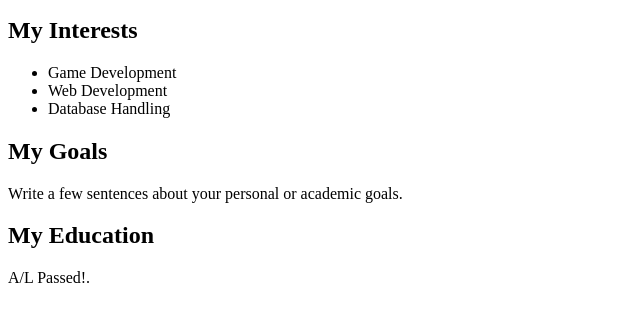
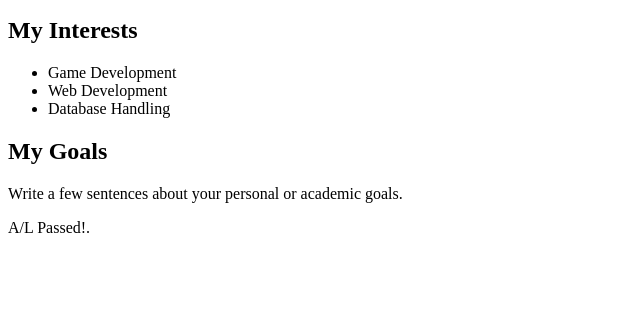
Before and after one commit to DhananjayaIro/studentWebsite, a plain HTML site: page index.html in a window 1280 px wide. Shown: the part 101-422 px from the top of the page, without its empty margins (0-640 px from the left). Drawn offline with Linux system fonts and the light colour scheme.

Commit message:
Created Personal Web Site

```diff
--- a/index.html
+++ b/index.html
@@ -23,7 +23,7 @@
        			 Write a few sentences about your personal or academic goals.
     		</p>
 
-		<h2>My Education</h2>
+
 		<p>
 			A/L Passed!.
 		</p>
```
